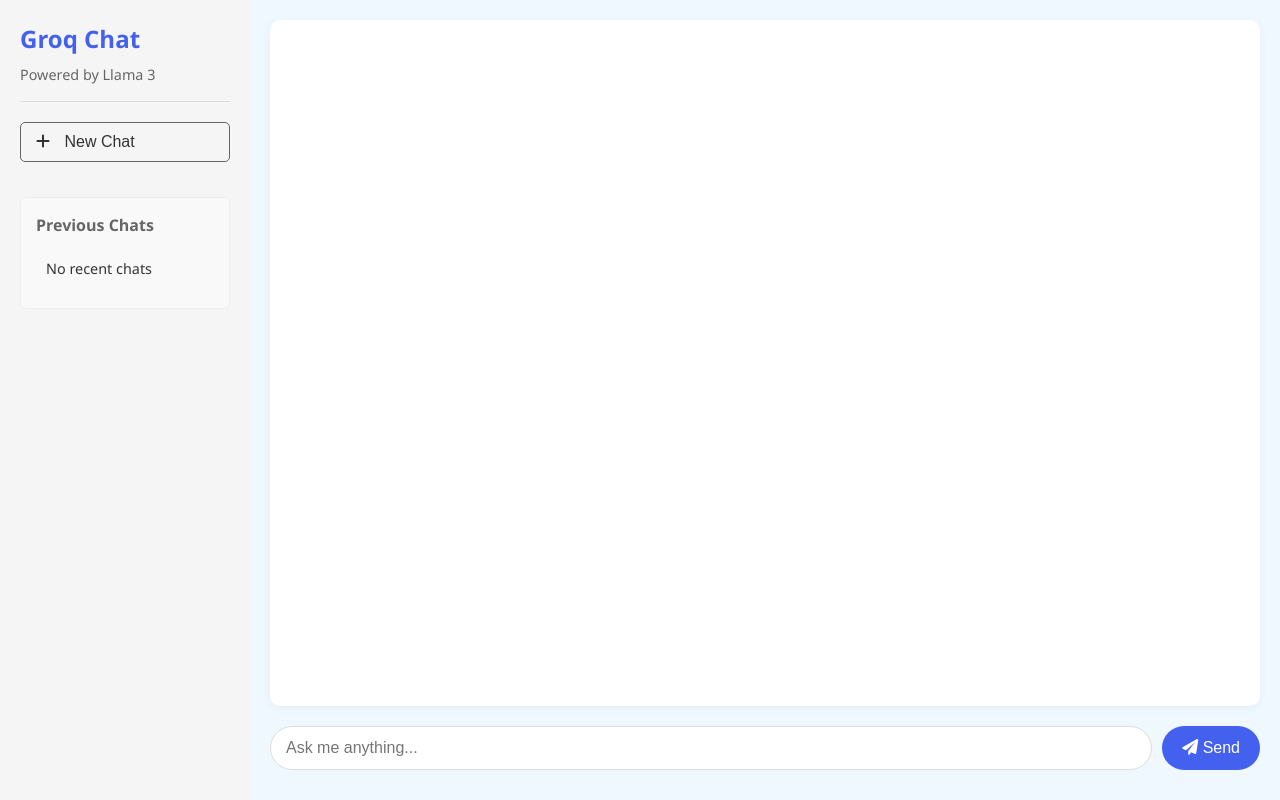
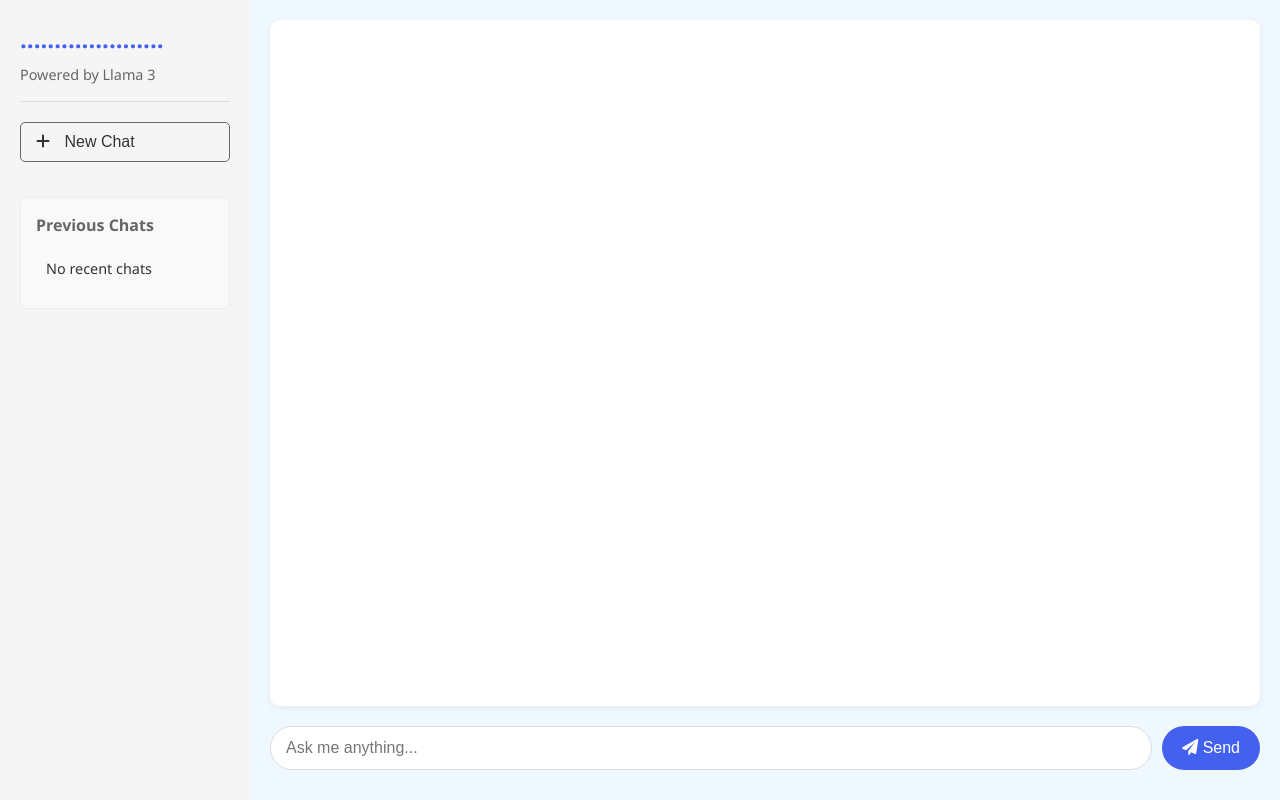
Before and after one commit to lavanya1309/bot-ai, a Flask app: page / in a window 1280 px wide. Run offline with Flask 2, Linux system fonts and the light colour scheme.

Commit message:
Update index.html

```diff
--- a/templates/index.html
+++ b/templates/index.html
@@ -19,7 +19,7 @@
     <div class="app-container">
         <div class="left-sidebar">
             <div class="app-header-left">
-                <h1>Groq Chat</h1>
+                <h1>.....................</h1>
                 <p class="subtitle">Powered by Llama 3</p>
             </div>
             <button id="newChatBtn" class="new-chat-button"><i class="fas fa-plus"></i> New Chat</button>
```
